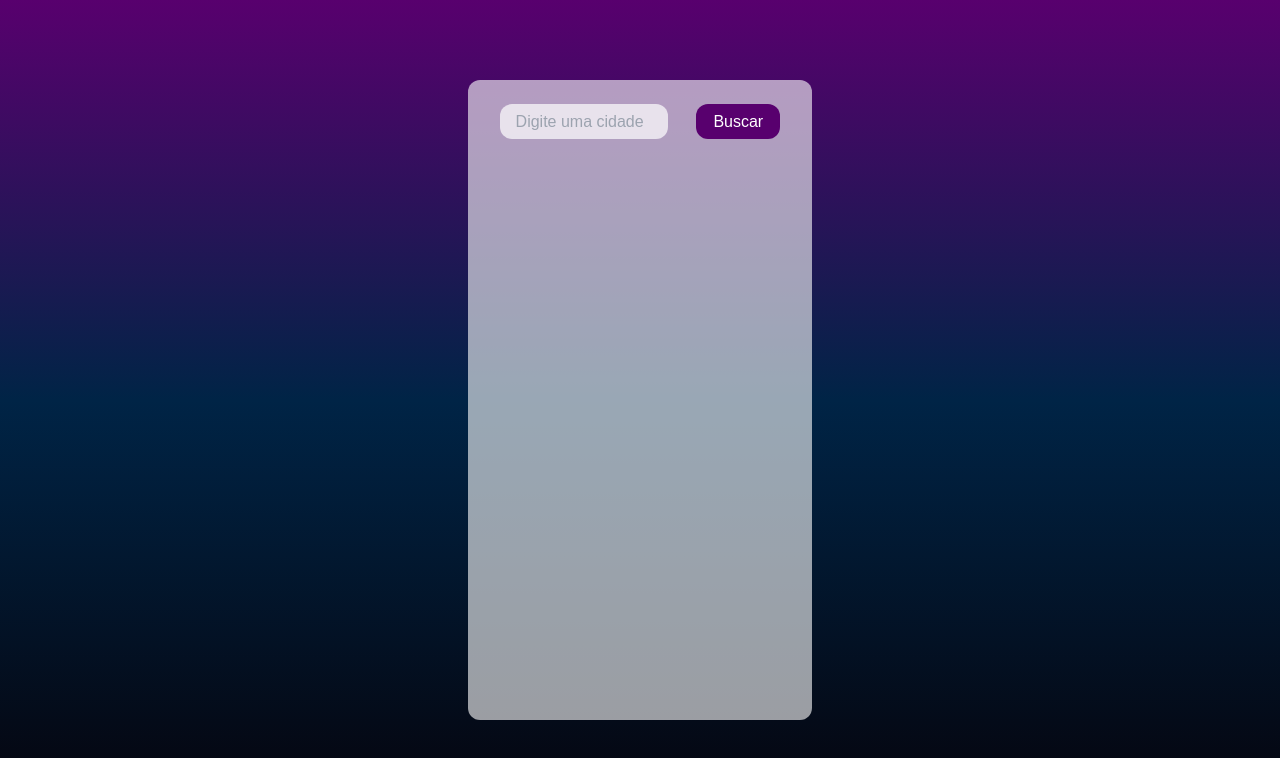
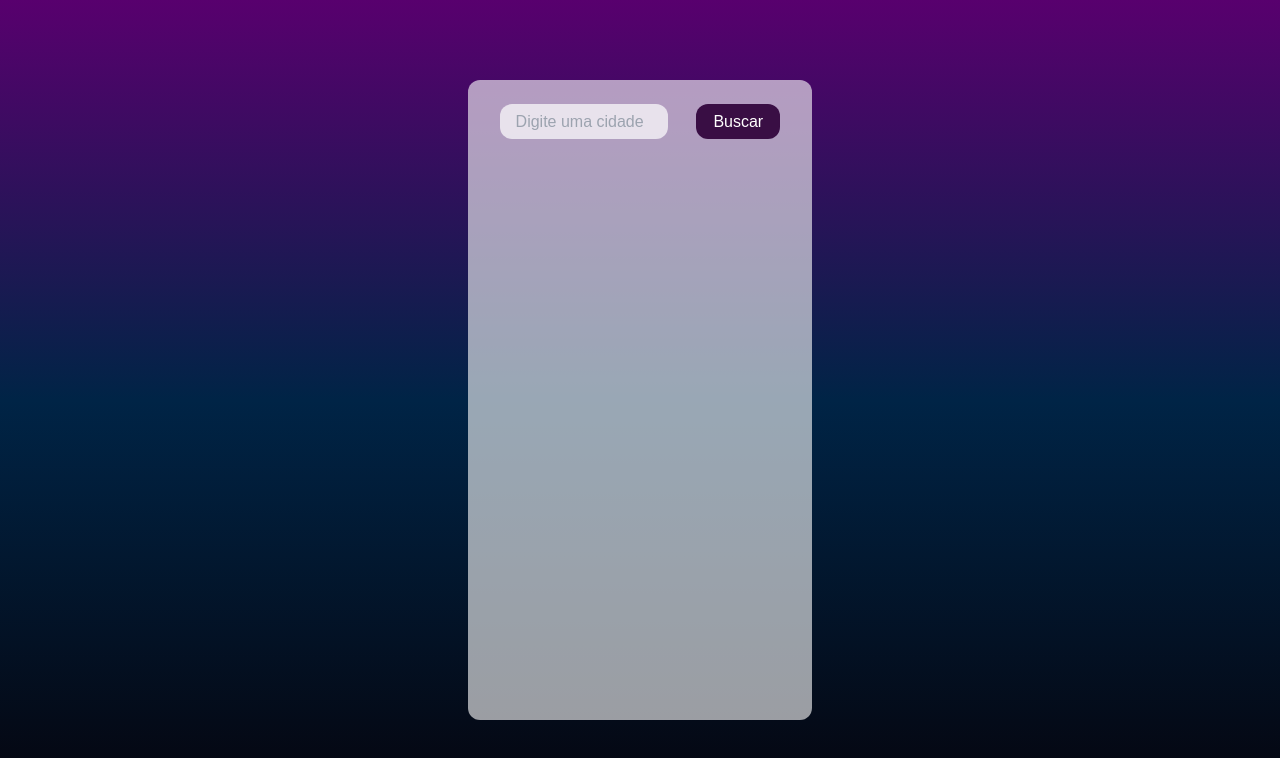
Before and after one commit to lucas-rech/weather-app, a Next.js app in the folder frontend/: page / in a window 1280 px wide. Shown: the top 758 px of the page. Built offline with nearby package versions, Linux system fonts and the light colour scheme.

Commit message:
componente: adicionado hover UX no botão de buscar

```diff
--- a/frontend/app/components/searchBar.tsx
+++ b/frontend/app/components/searchBar.tsx
@@ -3,7 +3,7 @@ export default function SearchBar() {
         <div className="mt-6 flex justify-center align-center w-full">
             <form action="#" className="flex flex-row justify-between gap-2 h-[35px] w-[100%] mr-8 ml-8">
                 <input type="text" placeholder="Digite uma cidade" className="bg-white bg-opacity-70  rounded-xl pl-4 w-[60%]"/>
-                <button type="submit" className="bg-[rgb(88,0,110)] text-white w-[30%] rounded-xl">Buscar</button>
+                <button type="submit" className="bg-[#390e44] text-white w-[30%] rounded-xl hover:w-[32%] hover:h-[3px] hover:bg-[#58006e]">Buscar</button>
             </form>
         </div>
     )
```
